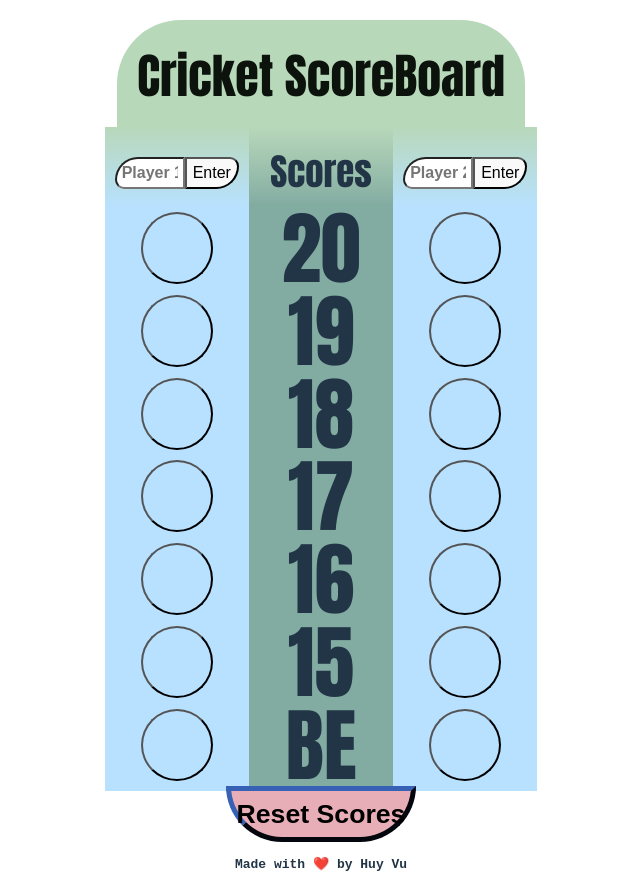
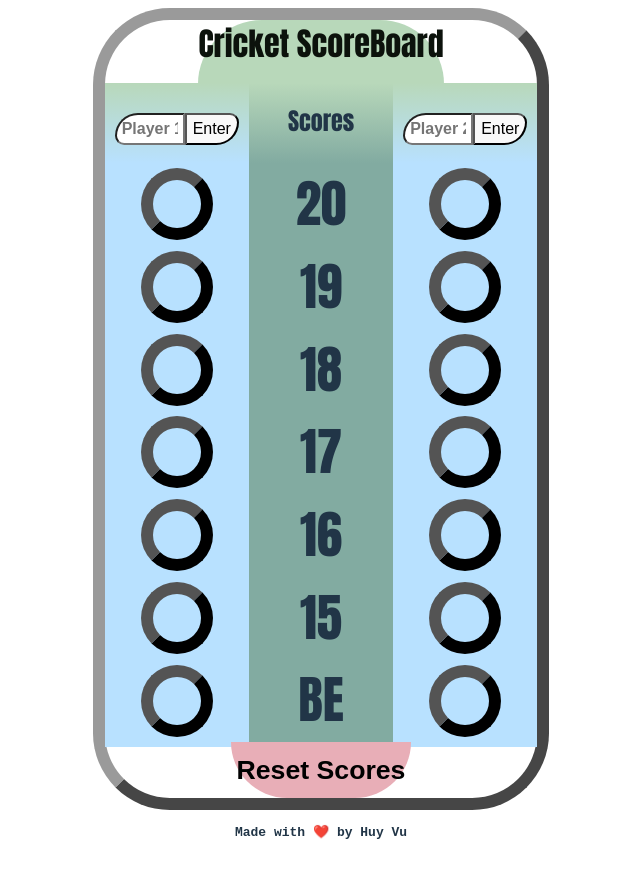
Before and after one commit to huyquocvu/dart-score, a Vue app: page / in a window 1280 px wide. Shown: the whole page, without its empty margins (319-959 px from the left). After the commit the page ends 856 px from the top, so only its background shows below. Built offline with nearby package versions, Linux system fonts and the light colour scheme.

Commit message:
update styling

```diff
--- a/src/components/PlayerScore.vue
+++ b/src/components/PlayerScore.vue
@@ -103,6 +103,7 @@ input {
     gap: 10px;
     /* Adjust spacing between score cells */
     justify-items: center;
+    background: #A22522;
 }
 
 .submit {
@@ -154,6 +155,10 @@ h1 {
         background-color: #B8E1FF;
     }
 
+    .scoreCard {
+        background-color: #b8e1ff;
+    }
+
     .header {
         background-image: linear-gradient(#b8d8ba, #b8e1ff);
     }
--- a/src/components/ResetButton.vue
+++ b/src/components/ResetButton.vue
@@ -30,8 +30,9 @@ button {
     border-bottom-left-radius: 5vw;
     border-bottom-right-radius: 5vw;
     border-color: #1D3461;
-    border-width: 5px;
+    border-width: 1vw;
     background-color: #1F487E;
+    border-style:hidden;
 }
 
 button:hover {
--- a/src/components/ScoreBanner.vue
+++ b/src/components/ScoreBanner.vue
@@ -7,11 +7,11 @@ const scores = [20, 19, 18, 17, 16, 15, 'BE']
 <template>
     <div class="ScoreBanner">
         <div class="header">
-            <h1>Scores</h1>
+            <h2>Scores</h2>
         </div>
         <div class="scores">
             <div class="Cell" v-for="(item, index) in scores">
-                <div class="ScoreBannerText Cell">{{ item }}</div>
+                <div class="Cell"><h1>{{ item }}</h1></div>
             </div>
         </div>
     </div>
@@ -35,6 +35,7 @@ const scores = [20, 19, 18, 17, 16, 15, 'BE']
     background-color: #605F5E;
     height: 100%;
     padding-bottom: 10px;
+    /* background: linear-gradient(320deg, rgba(66,122,158,1) 0%, rgba(98,94,111,1) 23%, rgba(147,50,37,1) 100%); */
 }
 
 .Cell {
@@ -46,16 +47,18 @@ const scores = [20, 19, 18, 17, 16, 15, 'BE']
     height: 9vh;
 }
 
+h1 {
+    /* font-size: 2rem; */
+    text-align: center;
+}
+
+
 .scores {
+    border-color: greenyellow;
     display: grid;
     grid-template-columns: 1fr;
     grid-template-rows: auto;
     gap: 10px;
-}
-
-h1 {
-    font-size: 2.3em;
-    text-align: center;
 }
 
 @media (prefers-color-scheme: light) {
--- a/src/components/ScoreBoard.vue
+++ b/src/components/ScoreBoard.vue
@@ -54,10 +54,14 @@ const p2 = ref('Player 2')
 <style scoped>
 
 .main {
-    min-width: 20%;
+    min-width: 350px;
     align-items: center;
     justify-content: center;
     /* margin: 1rem; */
+    border-width: 1vw;
+    border-style: outset;
+    border-radius: 6vw;
+    border-color: #9a9a9a;
 }
 .ScoreBoard {
     display: grid;
@@ -65,5 +69,7 @@ const p2 = ref('Player 2')
     grid-template-columns: repeat(3, 1fr);
     grid-template-rows: auto;
     height: 100%;
+    min-width: 350px;
+    min-height: 100%;
 }
 </style>
--- a/src/components/ScoreButton.vue
+++ b/src/components/ScoreButton.vue
@@ -39,12 +39,14 @@ const hitImage = computed(() => {
 
 <template>
     <button class="PlayerScoreButtonComponent Cell" @click="handleClick">
-        <!-- <img src="/dartboard.png" class="buttonBackground" /> -->
         <img class="Cell" v-if="hitImage" :src="hitImage" alt="Hit Indicator"/>
     </button>
 </template>
 
 <style scoped>
+button {
+    border-width: 1vw;
+}
 .Cell {
   display: grid;
   place-self: center;
@@ -52,14 +54,6 @@ const hitImage = computed(() => {
   place-items: center;
   width: 11vh;
   height: 11vh;
-}
-
-.buttonBackground {
-    position: absolute;
-    width: 10vh;
-    height: 10vh;
-    opacity: 0;
-    animation: fade 2s linear infinite;
 }
 
 @keyframes fade {
@@ -76,6 +70,6 @@ const hitImage = computed(() => {
 }
 
 .PlayerScoreButtonComponent:hover {
-  background-color: #004680;
+  background-color: #09ff00;
 }
 </style>
--- a/src/components/Winner.vue
+++ b/src/components/Winner.vue
@@ -8,7 +8,6 @@ const props = defineProps({
 </script>
 
 <template>
-    <span>
         <div v-if="winnerName" class="WinnerAlert">
             🎉 {{ winnerName }} wins! 🎉
             <ConfettiExplosion />
@@ -16,34 +15,30 @@ const props = defineProps({
         <div v-else class="WinnerWait">
             Cricket ScoreBoard
         </div>
-    </span>
 </template>
 
 <style scoped>
 .WinnerAlert {
-    display: grid;
-    padding: 20px;
+    padding-bottom: 20px;
     background-color: #4CAF50;
     place-content: center;
     place-self: center;
     color: white;
     text-align: center;
-    font-size: 3rem;
-    margin-top: 20px;
+    font-size: 2rem;
     border-start-start-radius: 5vw;
     border-start-end-radius: 5vw;
+    width: 100%;
 }
 
 .WinnerWait {
-    display: grid;
-    padding: 20px;
+    padding-bottom: 20px;
     background-color: #247BA0;
     place-content: center;
     place-self: center;
     color: white;
     text-align: center;
-    font-size: 3rem;
-    margin-top: 20px;
+    font-size: 2rem;
     border-start-start-radius: 5vw;
     border-start-end-radius: 5vw;
 }
```
